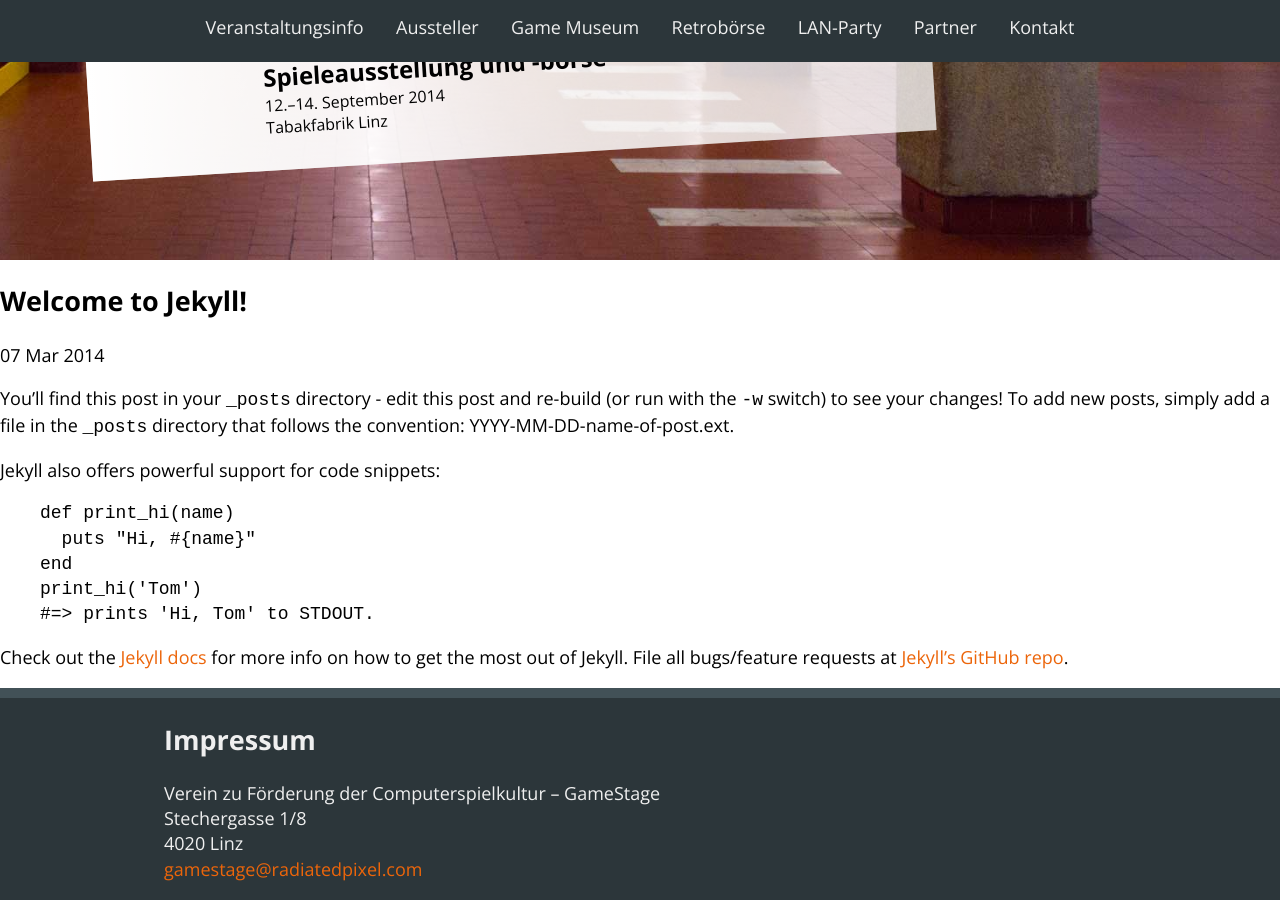
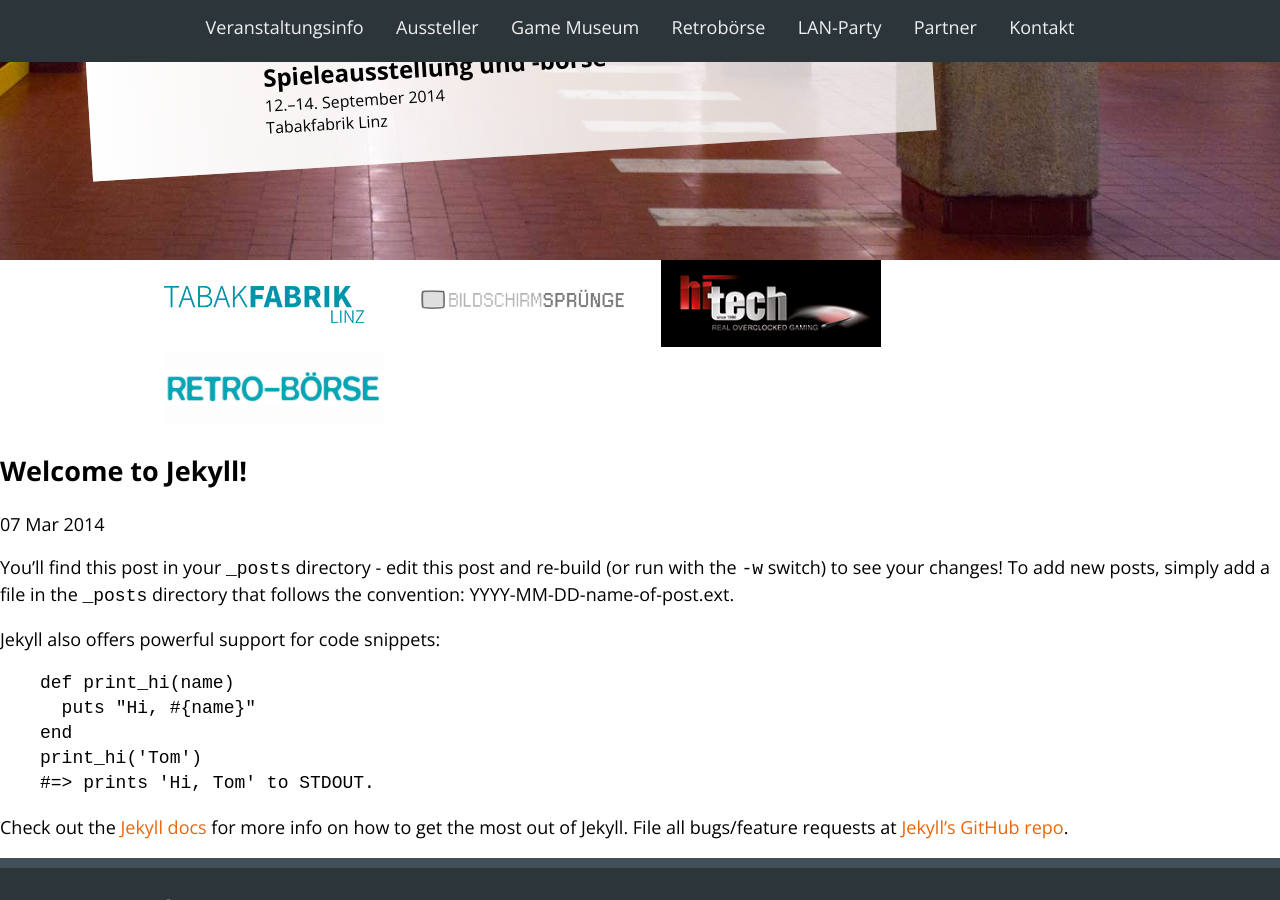
Before and after one commit to Lorti/gsexpo, a Jekyll site: the page built from _posts/2014-03-07-welcome-to-jekyll.markdown, in a window 1280 px wide and 900 px high, scrolled down 460 px. Built offline with Jekyll 4.4.1, drawn with Linux system fonts in a browser that asks for light colours; nearby versions of some CDN libraries; Markdown is read by kramdown in place of the engine named in the settings.

Commit message:
partner logos added still a bug in the logos grid layout. will fix when I'm less tired

```diff
--- a/_layouts/default.html
+++ b/_layouts/default.html
@@ -56,6 +56,23 @@
       </div>
     </header>
 
+    <section class="row pagesection partnerLogos">
+      <div class="grid">
+        <div class="grid__item one-quarter">
+          <img src="{{ site.baseurl }}/images/tfl.png" alt="" class="">
+        </div>
+        <div class="grid__item one-quarter">
+          <img src="{{ site.baseurl }}/images/bildschirmsprunge.png" alt="" >
+        </div>
+        <div class="grid__item one-quarter">
+          <img src="{{ site.baseurl }}/images/hitech.png" alt="" >
+        </div>
+        <div class="grid__item one-quarter">
+          <img src="{{ site.baseurl }}/images/retroboerse.jpg" alt="" >
+        </div>
+      </div>
+    </section>
+
     {{ content }}
 
 
--- a/scss/_navigation.scss
+++ b/scss/_navigation.scss
@@ -6,6 +6,7 @@
 	width: 100%;
   text-align: center;
   z-index: 100;
+
 }
 
 .mainNavigation_button {
```
Also changed, not shown: scss/main.scss (+9 -0 lines), images/bildschirmsprunge.png (added), images/hitech.png (added), images/retroboerse.jpg (added), images/tfl.png (added).
